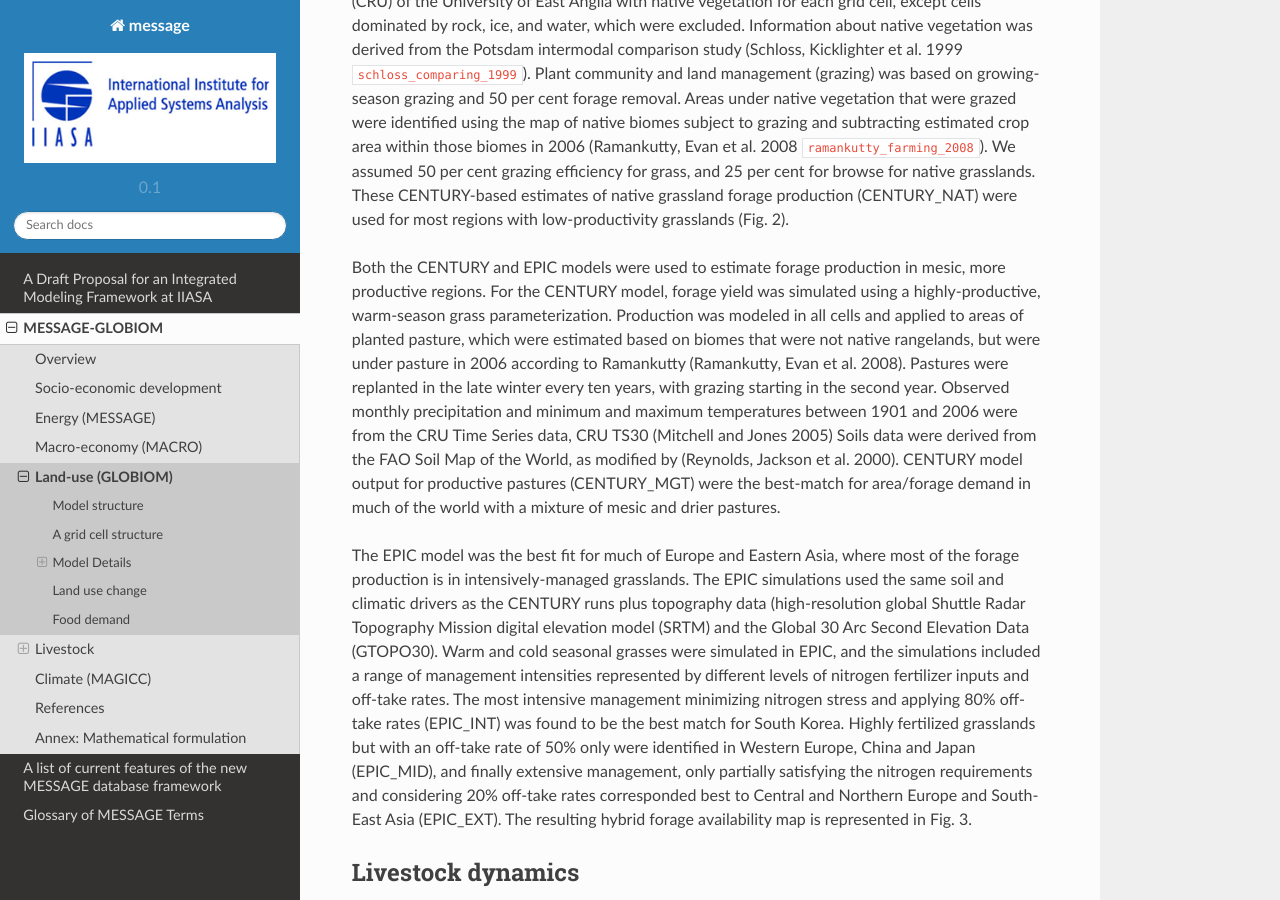
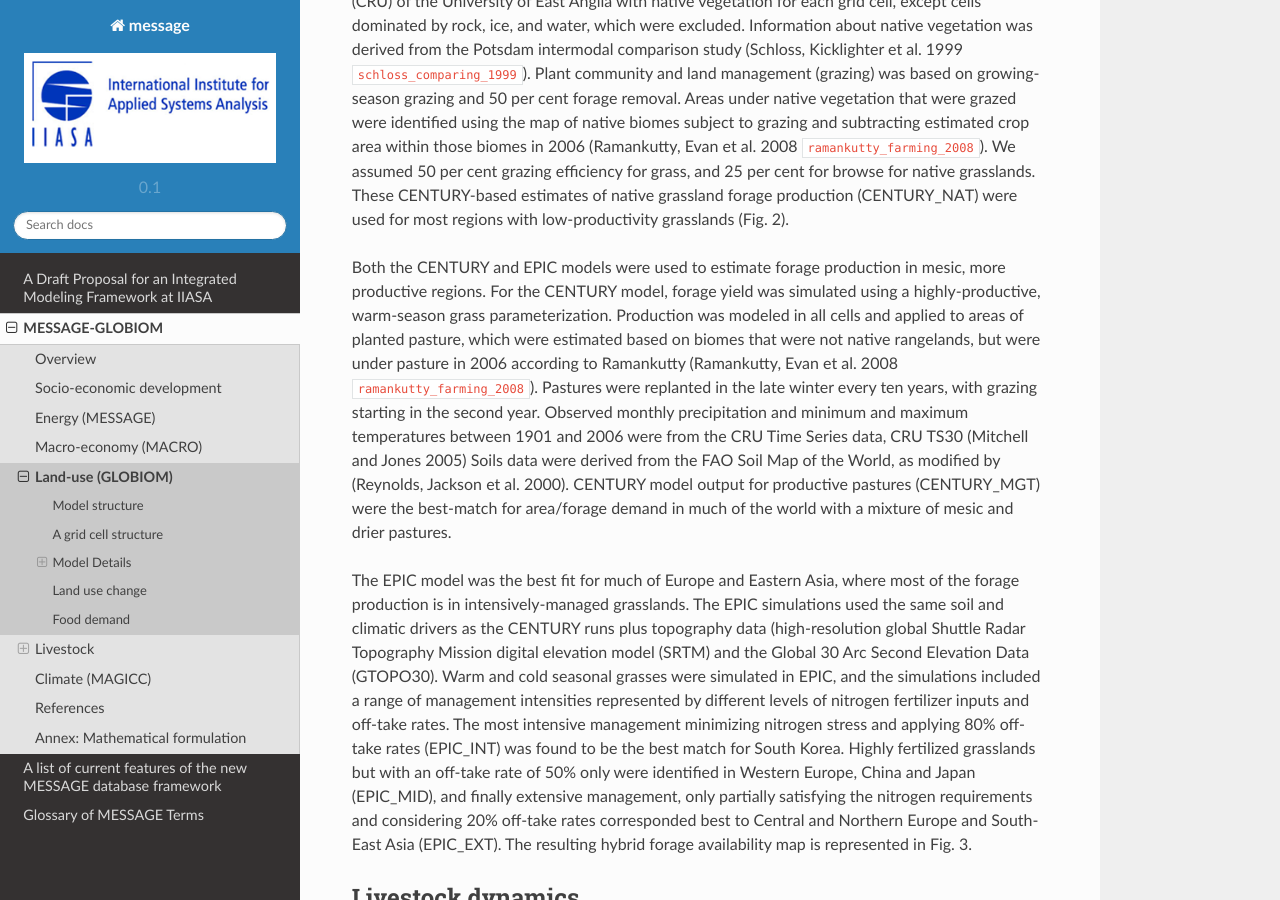
Before and after one commit to yiyi1991/message-ix-models, a Sphinx documentation site: the page built from doc/global/source/message_globiom/land_use/index.rst, in a window 1280 px wide and 900 px high, scrolled down 7044 px. Built offline with Sphinx 7.4.7 and the Read the Docs theme 2.0.0, drawn with Linux system fonts in a browser that asks for light colours; pages that are not in the unit, such as notebooks, are missing from menus; cross-references to code outside the pages are shown as plain code.

Commit message:
citation

```diff
--- a/doc/global/source/message_globiom/land_use/index.rst
+++ b/doc/global/source/message_globiom/land_use/index.rst
@@ -79,7 +79,7 @@
 
 Forage productivity was estimated using the CENTURY (Parton, Schimel et al. 1987 :cite:`parton_analysis_1987`; Parton, Scurlock et al. 1993 :cite:`parton_observations_1993`) and EPIC (Williams and Singh 1995 :cite:`williams_computer_1995`) models. The CENTURY model was run globally at the 0.5 degree resolution to estimate native forage and browse and planted pastures productivity. It was initiated with 2000 year spin-ups using mean monthly climate from the Climate Research Unit (CRU) of the University of East Anglia with native vegetation for each grid cell, except cells dominated by rock, ice, and water, which were excluded. Information about native vegetation was derived from the Potsdam intermodal comparison study (Schloss, Kicklighter et al. 1999 :cite:`schloss_comparing_1999`). Plant community and land management (grazing) was based on growing-season grazing and 50 per cent forage removal. Areas under native vegetation that were grazed were identified using the map of native biomes subject to grazing and subtracting estimated crop area within those biomes in 2006 (Ramankutty, Evan et al. 2008 :cite:`ramankutty_farming_2008`). We assumed 50 per cent grazing efficiency for grass, and 25 per cent for browse for native grasslands. These CENTURY-based estimates of native grassland forage production (CENTURY_NAT) were used for most regions with low-productivity grasslands (Fig. 2).
 
-Both the CENTURY and EPIC models were used to estimate forage production in mesic, more productive regions. For the CENTURY model, forage yield was simulated using a highly-productive, warm-season grass parameterization. Production was modeled in all cells and applied to areas of planted pasture, which were estimated based on biomes that were not native rangelands, but were under pasture in 2006 according to Ramankutty (Ramankutty, Evan et al. 2008). Pastures were replanted in the late winter every ten years, with grazing starting in the second year. Observed monthly precipitation and minimum and maximum temperatures between 1901 and 2006 were from the CRU Time Series data, CRU TS30 (Mitchell and Jones 2005) Soils data were derived from the FAO Soil Map of the World, as modified by (Reynolds, Jackson et al. 2000). CENTURY model output for productive pastures (CENTURY_MGT) were the best-match for area/forage demand in much of the world with a mixture of mesic and drier pastures.
+Both the CENTURY and EPIC models were used to estimate forage production in mesic, more productive regions. For the CENTURY model, forage yield was simulated using a highly-productive, warm-season grass parameterization. Production was modeled in all cells and applied to areas of planted pasture, which were estimated based on biomes that were not native rangelands, but were under pasture in 2006 according to Ramankutty (Ramankutty, Evan et al. 2008 :cite:`ramankutty_farming_2008`). Pastures were replanted in the late winter every ten years, with grazing starting in the second year. Observed monthly precipitation and minimum and maximum temperatures between 1901 and 2006 were from the CRU Time Series data, CRU TS30 (Mitchell and Jones 2005) Soils data were derived from the FAO Soil Map of the World, as modified by (Reynolds, Jackson et al. 2000). CENTURY model output for productive pastures (CENTURY_MGT) were the best-match for area/forage demand in much of the world with a mixture of mesic and drier pastures.
 
 The EPIC model was the best fit for much of Europe and Eastern Asia, where most of the forage production is in intensively-managed grasslands. The EPIC simulations used the same soil and climatic drivers as the CENTURY runs plus topography data (high-resolution global Shuttle Radar Topography Mission digital elevation model (SRTM) and the Global 30 Arc Second Elevation Data (GTOPO30). Warm and cold seasonal grasses were simulated in EPIC, and the simulations included a range of management intensities represented by different levels of nitrogen fertilizer inputs and off-take rates. The most intensive management minimizing nitrogen stress and applying 80% off-take rates (EPIC_INT) was found to be the best match for South Korea. Highly fertilized grasslands but with an off-take rate of 50% only were identified in Western Europe, China and Japan (EPIC_MID), and finally extensive management, only partially satisfying the nitrogen requirements and considering 20% off-take rates corresponded best to Central and Northern Europe and South-East Asia (EPIC_EXT). The resulting hybrid forage availability map is represented in Fig. 3.
 
```
